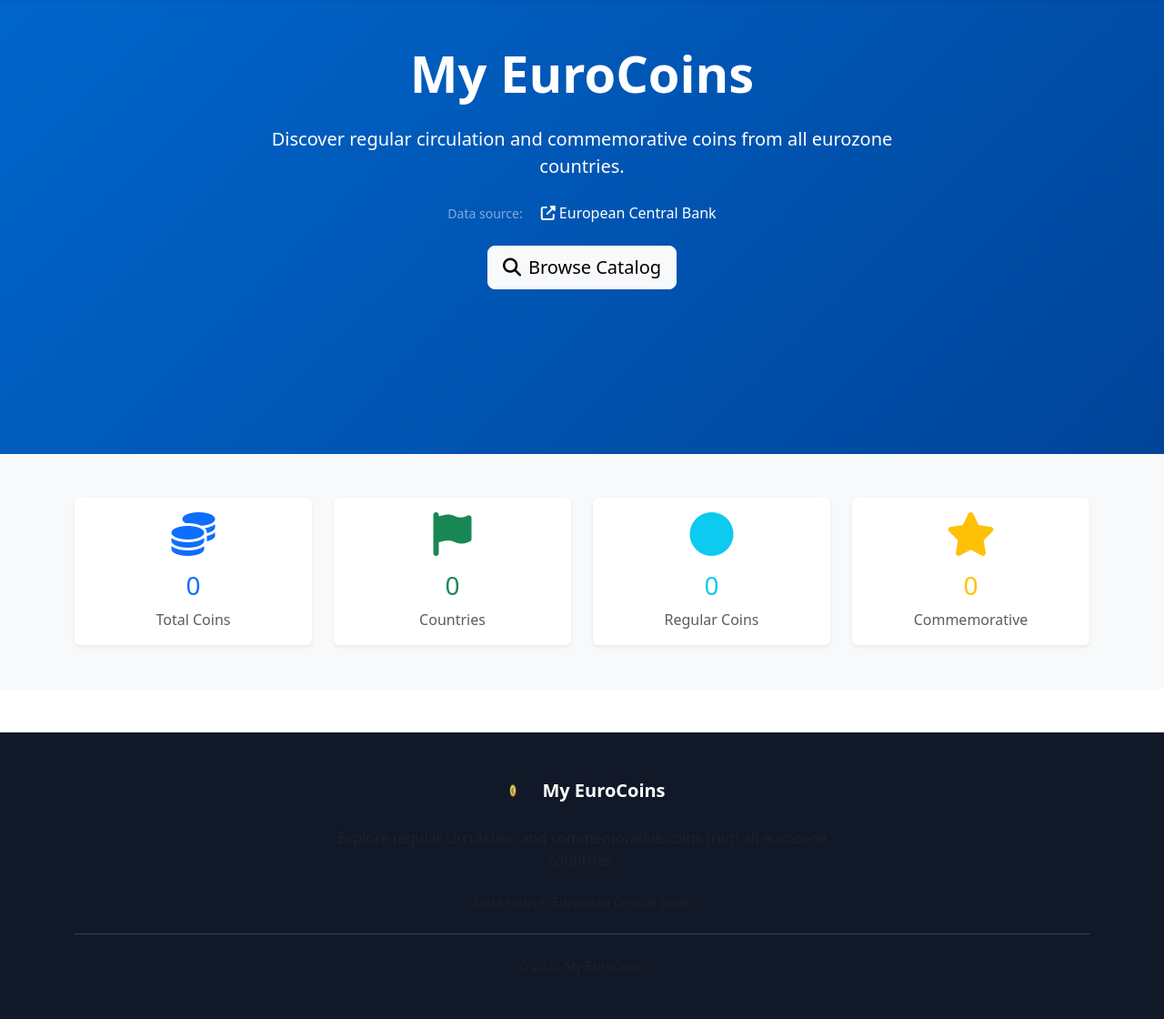
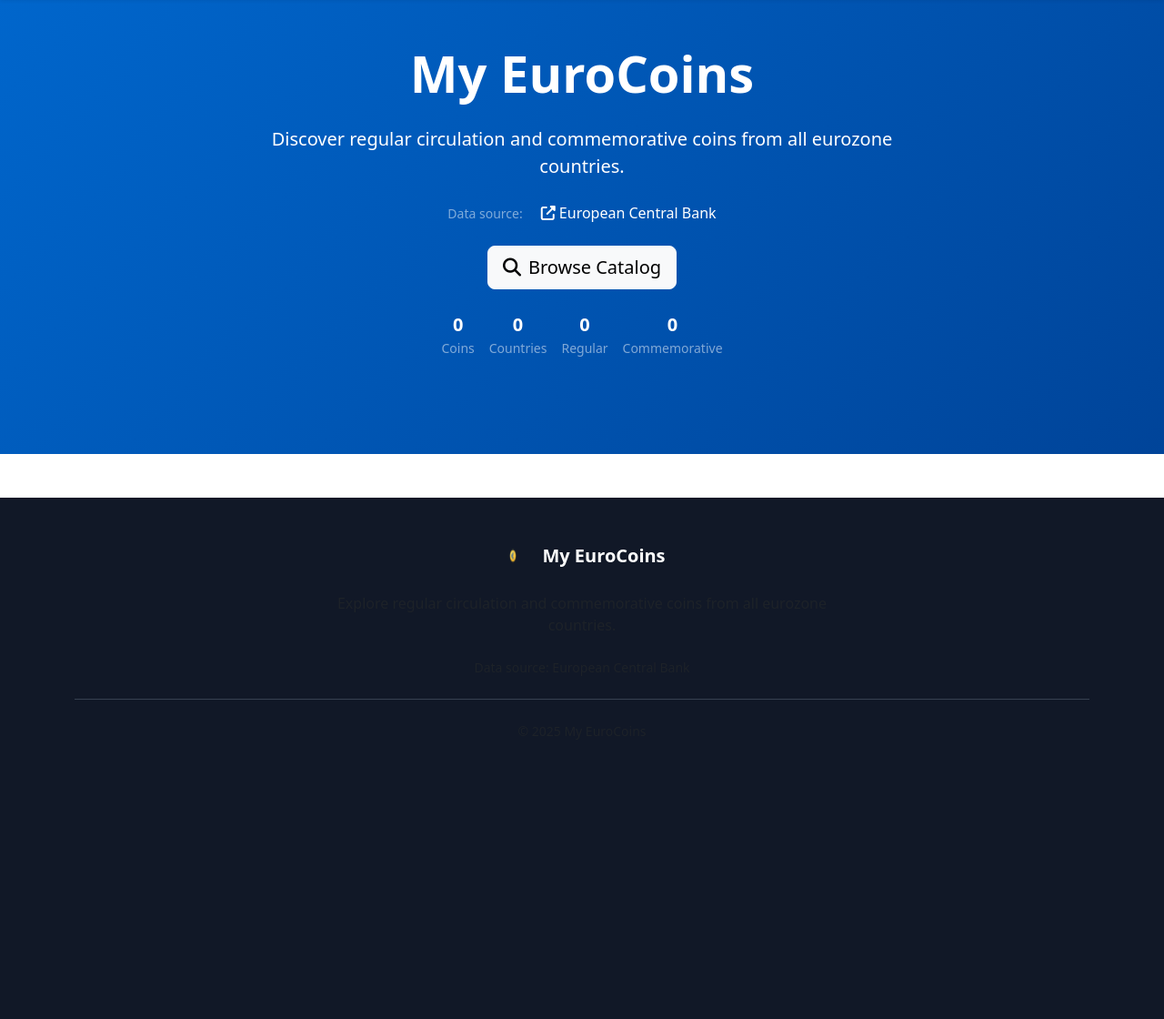
Before and after one commit to n-dimitrov/coins2025, a FastAPI app: template templates/index.html in a window 1280 px wide. Shown: the part 82-1202 px from the top of the page at 91% size. After the commit the page ends 851 px from the top, so only its background shows below. Run offline with FastAPI, Linux system fonts and the light colour scheme; the template is opened without the code that fills it, so the values that code supplies are empty.

Commit message:
ui: move stats into hero (compact)

```diff
--- a/templates/index.html
+++ b/templates/index.html
@@ -30,61 +30,25 @@
                     <a href="{% if group_context %}/{{ group_context.group_key }}/catalog{% else %}/catalog{% endif %}" class="btn btn-light btn-lg">
                         <i class="fas fa-search me-2"></i>Browse Catalog
                     </a>
-                </div>
-            </div>
-        </div>
-    </div>
-</section>
-
-<!-- Statistics Section -->
-<section class="stats-section py-5">
-    <div class="container">
-        <div class="row g-4">
-            <div class="col-md-3 col-sm-6">
-                <div class="card text-center h-100 border-0 shadow-sm">
-                    <div class="card-body">
-                        <div class="stat-icon text-primary mb-3">
-                            <i class="fas fa-coins fa-3x"></i>
-                        </div>
-                        <h3 class="card-title text-primary mb-2">{{ stats.total_coins or 0 }}</h3>
-                        <p class="card-text text-muted">Total Coins</p>
-                    </div>
-                </div>
-            </div>
-
-            <div class="col-md-3 col-sm-6">
-                <div class="card text-center h-100 border-0 shadow-sm">
-                    <div class="card-body">
-                        <div class="stat-icon text-success mb-3">
-                            <i class="fas fa-flag fa-3x"></i>
-                        </div>
-                        <h3 class="card-title text-success mb-2">{{ stats.total_countries or 0 }}</h3>
-                        <p class="card-text text-muted">Countries</p>
-                    </div>
-                </div>
-            </div>
-
-            <div class="col-md-3 col-sm-6">
-                <div class="card text-center h-100 border-0 shadow-sm">
-                    <div class="card-body">
-                        <div class="stat-icon text-info mb-3">
-                            <i class="fas fa-circle fa-3x"></i>
-                        </div>
-                        <h3 class="card-title text-info mb-2">{{ stats.regular_coins or 0 }}</h3>
-                        <p class="card-text text-muted">Regular Coins</p>
-                    </div>
-                </div>
-            </div>
-
-            <div class="col-md-3 col-sm-6">
-                <div class="card text-center h-100 border-0 shadow-sm">
-                    <div class="card-body">
-                        <div class="stat-icon text-warning mb-3">
-                            <i class="fas fa-star fa-3x"></i>
-                        </div>
-                        <h3 class="card-title text-warning mb-2">{{ stats.commemorative_coins or 0 }}</h3>
-                        <p class="card-text text-muted">Commemorative</p>
-                    </div>
+                                    <!-- Compact stats inside hero -->
+                                    <div class="d-flex justify-content-center align-items-center mt-4 gap-3 flex-wrap">
+                                        <div class="text-center text-white-75 small">
+                                            <div class="fw-bold fs-5">{{ stats.total_coins or 0 }}</div>
+                                            <div class="text-white-50">Coins</div>
+                                        </div>
+                                        <div class="text-center text-white-75 small">
+                                            <div class="fw-bold fs-5">{{ stats.total_countries or 0 }}</div>
+                                            <div class="text-white-50">Countries</div>
+                                        </div>
+                                        <div class="text-center text-white-75 small">
+                                            <div class="fw-bold fs-5">{{ stats.regular_coins or 0 }}</div>
+                                            <div class="text-white-50">Regular</div>
+                                        </div>
+                                        <div class="text-center text-white-75 small">
+                                            <div class="fw-bold fs-5">{{ stats.commemorative_coins or 0 }}</div>
+                                            <div class="text-white-50">Commemorative</div>
+                                        </div>
+                                    </div>
                 </div>
             </div>
         </div>
```
